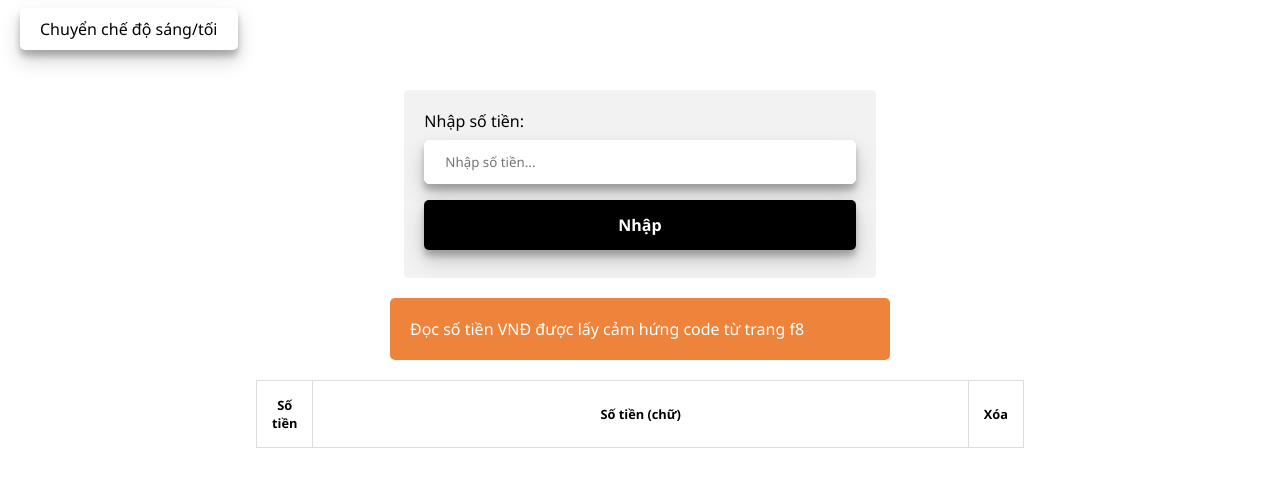
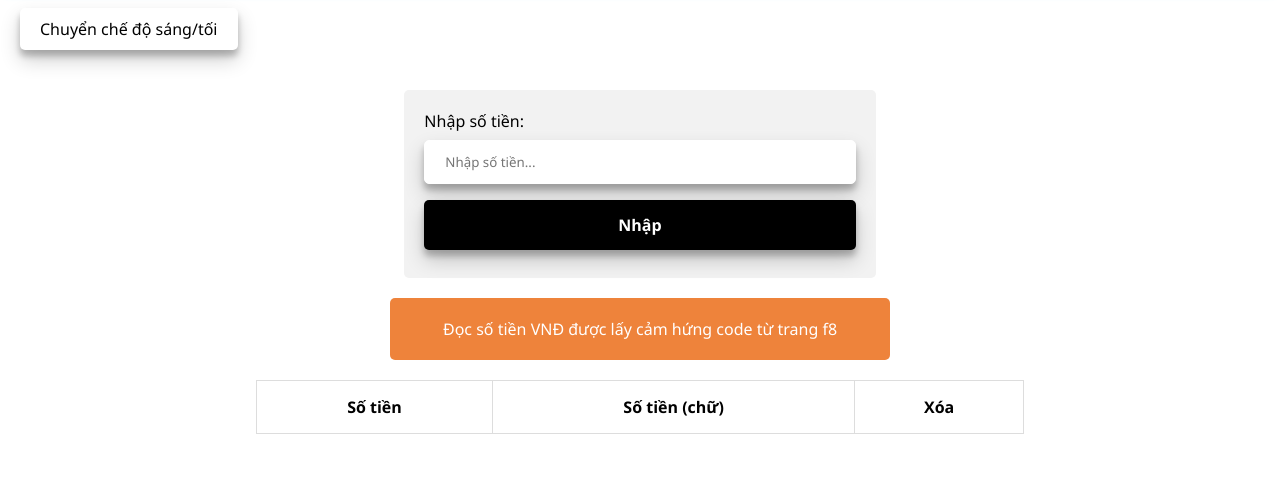
Before and after one commit to ChickenSoup269/Read_money_vn-_JS, a plain HTML site: page index.html in a window 1280 px wide. Shown: the part 75-562 px from the top of the page. Drawn offline with Linux system fonts and the light colour scheme.

Commit message:
Update code v1

```diff
--- a/style.css
+++ b/style.css
@@ -49,12 +49,11 @@ h1 {
 }
 
 .F8 {
-  display: flex;
+  width: 500px;
+  padding: 20px;
+  text-align: center;
   margin-left: auto;
   margin-right: auto;
-
-  width: 500px;
-  padding: 20px;
   border-radius: 5px;
   background-color: #ee833b;
   color: white;
@@ -166,16 +165,6 @@ ul li.checked::before {
   width: 7px;
 }
 
-#myTable {
-  width: 60%;
-  margin: 20px auto;
-}
-
-.column-money,
-.column-delete {
-  width: 20px;
-}
-
 .delete-btn {
   border: none;
   padding: 12px 12px;
@@ -188,11 +177,17 @@ ul li.checked::before {
   cursor: pointer;
 }
 
+#myTable {
+  width: 60%;
+
+  margin: 20px auto;
+}
+
 table,
 td,
 th {
   border: 1px solid #ddd;
-  font-size: 0.8rem;
+
   text-align: center;
 }
 
```
Also changed, not shown: Screenshots/Screenshot 2024-09-09 215310.png (added), Screenshots/Screenshot 2024-09-09 215316.png (added), 1 other file.
